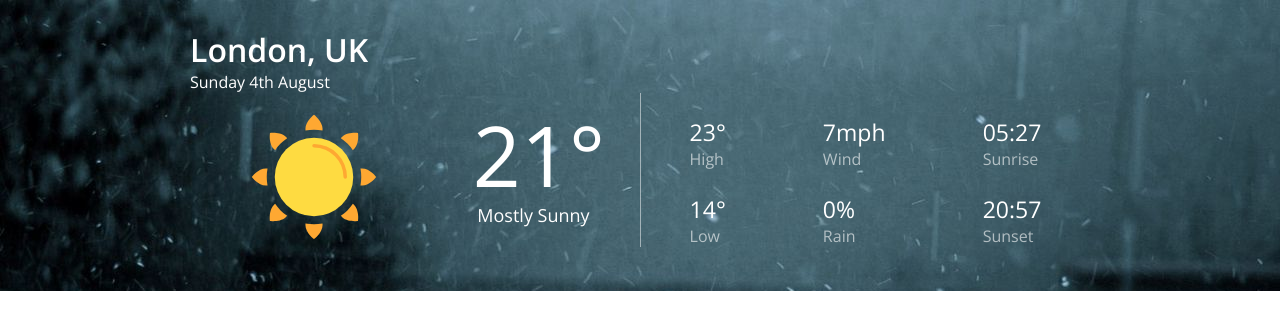
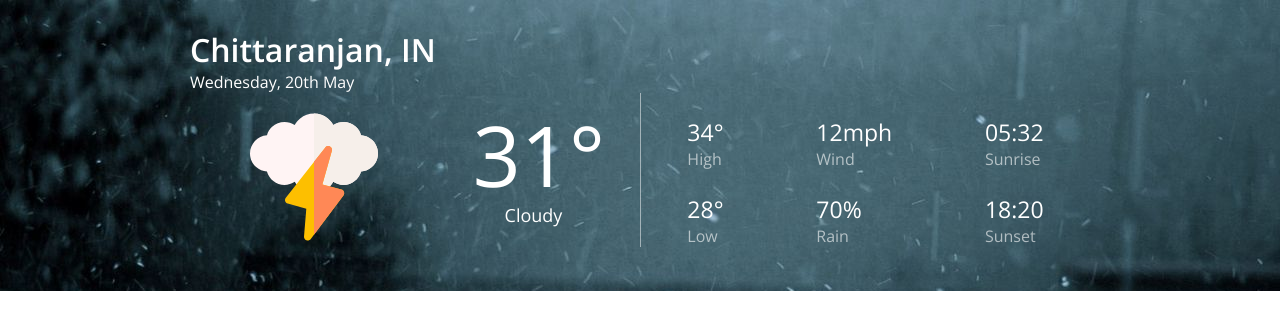
Before and after one commit to kushankurxd/react_forcast, a React (Create React App) app: page / in a window 1280 px wide. Shown: the top 330 px of the page. Built offline with nearby package versions, Linux system fonts and the light colour scheme.

Commit message:
added redux to manege state of current weather

```diff
--- a/src/component/current-weather/CurrentWeather.js
+++ b/src/component/current-weather/CurrentWeather.js
@@ -2,36 +2,76 @@ import React from "react";
 
 import "./CurrentWeather.css";
 
+import { connect } from "react-redux";
+
+import svg1 from "../../svg/01.svg";
+import svg2 from "../../svg/02.svg";
+import svg3 from "../../svg/03.svg";
+import svg4 from "../../svg/04.svg";
+import svg9 from "../../svg/09.svg";
+import svg10 from "../../svg/10.svg";
+import svg11 from "../../svg/11.svg";
+
 const currentWeather = (props) => {
+  const iconCode = props.icon.substring(0, 2);
+  let icon = null;
+  switch (iconCode) {
+    case "01":
+      icon = svg1;
+      break;
+    case "02":
+      icon = svg2;
+      break;
+    case "03":
+      icon = svg3;
+      break;
+    case "04":
+      icon = svg4;
+      break;
+    case "09":
+      icon = svg9;
+      break;
+    case "10":
+      icon = svg10;
+      break;
+    case "11":
+      icon = svg11;
+      break;
+    default:
+      icon = null;
+  }
+
   return (
     <React.Fragment>
       <div className="current-temperature">
         <div className="current-temperature__icon-container">
-          <img src={props.logo} className="current-temperature__icon" alt="" />
+          <img src={icon} className="current-temperature__icon" alt="" />
         </div>
         <div className="current-temperature__content-container">
-          <div className="current-temperature__value">21&deg;</div>
-          <div className="current-temperature__summary">Mostly Sunny</div>
+          <div className="current-temperature__value">
+            {props.temperature}&deg;
+          </div>
+          <div className="current-temperature__summary">{props.summary}</div>
         </div>
       </div>
 
       <div className="current-stats">
         <div>
-          <div className="current-stats__value">23&deg;</div>
+          <div className="current-stats__value">{props.high}&deg;</div>
           <div className="current-stats__label">High</div>
-          <div className="current-stats__value">14&deg;</div>
+          <div className="current-stats__value">{props.low}&deg;</div>
           <div className="current-stats__label">Low</div>
         </div>
         <div>
-          <div className="current-stats__value">7mph</div>
+          <div className="current-stats__value">{props.wind}mph</div>
           <div className="current-stats__label">Wind</div>
-          <div className="current-stats__value">0%</div>
+          <div className="current-stats__value">{props.rain}%</div>
           <div className="current-stats__label">Rain</div>
         </div>
         <div>
-          <div className="current-stats__value">05:27</div>
+          <div className="current-stats__value">{props.sunrise}</div>
           <div className="current-stats__label">Sunrise</div>
-          <div className="current-stats__value">20:57</div>
+          <div className="current-stats__value">{props.sunset}</div>
           <div className="current-stats__label">Sunset</div>
         </div>
       </div>
@@ -39,4 +79,18 @@ const currentWeather = (props) => {
   );
 };
 
-export default currentWeather;
+const mapStateToProps = (state) => {
+  return {
+    icon: state.icon,
+    temperature: state.temperature,
+    summary: state.summary,
+    high: state.high,
+    low: state.low,
+    wind: state.wind,
+    rain: state.rain,
+    sunrise: state.sunrise,
+    sunset: state.sunset,
+  };
+};
+
+export default connect(mapStateToProps)(currentWeather);
--- a/src/component/location-and-date/LocationAndDate.js
+++ b/src/component/location-and-date/LocationAndDate.js
@@ -2,13 +2,22 @@ import React from "react";
 
 import "./LocationAndDate.css";
 
+import { connect } from "react-redux";
+
 const locationAndDate = (props) => {
   return (
     <div className="location-and-date">
-      <h1 className="location-and-date__location">London, UK</h1>
-      <div>Sunday 4th August</div>
+      <h1 className="location-and-date__location">{props.location}</h1>
+      <div>{props.date}</div>
     </div>
   );
 };
 
-export default locationAndDate;
+const mapStateToProps = (state) => {
+  return {
+    location: state.location,
+    date: state.date,
+  };
+};
+
+export default connect(mapStateToProps)(locationAndDate);
--- a/src/container/weather/Weather.js
+++ b/src/container/weather/Weather.js
@@ -2,28 +2,35 @@ import React from "react";
 
 import "./Weather.css";
 
-import svg1 from "../../svg/01.svg";
-import svg2 from "../../svg/02.svg";
-import svg3 from "../../svg/03.svg";
-import svg4 from "../../svg/04.svg";
-import svg9 from "../../svg/09.svg";
-import svg10 from "../../svg/10.svg";
-import svg11 from "../../svg/11.svg";
-
 import LocationAndDate from "../../component/location-and-date/LocationAndDate";
 import CurrentWeather from "../../component/current-weather/CurrentWeather";
 
+import { connect } from "react-redux";
+import * as actionTypes from "../../store/actions/actionTypes";
+
 class Weather extends React.Component {
+  constructor(props) {
+    super(props);
+    props.onInitCurrentWeather();
+  }
+
   render() {
     return (
       <div className="body">
         <div className="main-container">
           <LocationAndDate />
-          <CurrentWeather  logo={svg1}/>
+          <CurrentWeather />
         </div>
       </div>
     );
   }
 }
 
-export default Weather;
+const mapDispatchToProps = (dispatch) => {
+  return {
+    onInitCurrentWeather: () =>
+      dispatch({ type: actionTypes.INIT_CURRENT_WEATHER }),
+  };
+};
+
+export default connect(null, mapDispatchToProps)(Weather);
--- a/src/index.js
+++ b/src/index.js
@@ -4,7 +4,29 @@ import "./index.css";
 import App from "./App";
 import * as serviceWorker from "./serviceWorker";
 
-ReactDOM.render(<App />, document.getElementById("root"));
+import weatherReducer from "./store/reducers/currentWeather";
+import { createStore, applyMiddleware } from "redux";
+import { Provider } from "react-redux";
+
+const logger = (store) => {
+  return (next) => {
+    return (action) => {
+      console.log("[Middleware] action: ", action);
+      const result = next(action);
+      console.log("[Middleware] store: ", store.getState());
+      return result;
+    };
+  };
+};
+
+const store = createStore(weatherReducer, applyMiddleware(logger));
+
+ReactDOM.render(
+  <Provider store={store}>
+    <App />
+  </Provider>,
+  document.getElementById("root")
+);
 
 // If you want your app to work offline and load faster, you can change
 // unregister() to register() below. Note this comes with some pitfalls.
--- /dev/null
+++ b/src/store/actions/actionTypes.js
@@ -0,0 +1 @@
+export const INIT_CURRENT_WEATHER = "INIT_CURRENT_WEATHER";
--- /dev/null
+++ b/src/store/reducers/currentWeather.js
@@ -0,0 +1,28 @@
+import * as actionTypes from "../actions/actionTypes";
+
+const inititalState = {
+  location: "Chittaranjan, IN",
+  date: "Wednesday, 20th May",
+  icon: "11d",
+  temperature: "31",
+  summary: "Cloudy",
+  high: "34",
+  low: "28",
+  wind: "12",
+  rain: "70",
+  sunrise: "05:32",
+  sunset: "18:20",
+};
+
+const reducer = (state = inititalState, action) => {
+  switch (action.type) {
+    case actionTypes.INIT_CURRENT_WEATHER:
+      return {
+        ...state,
+      };
+    default:
+      return state;
+  }
+};
+
+export default reducer;
```
